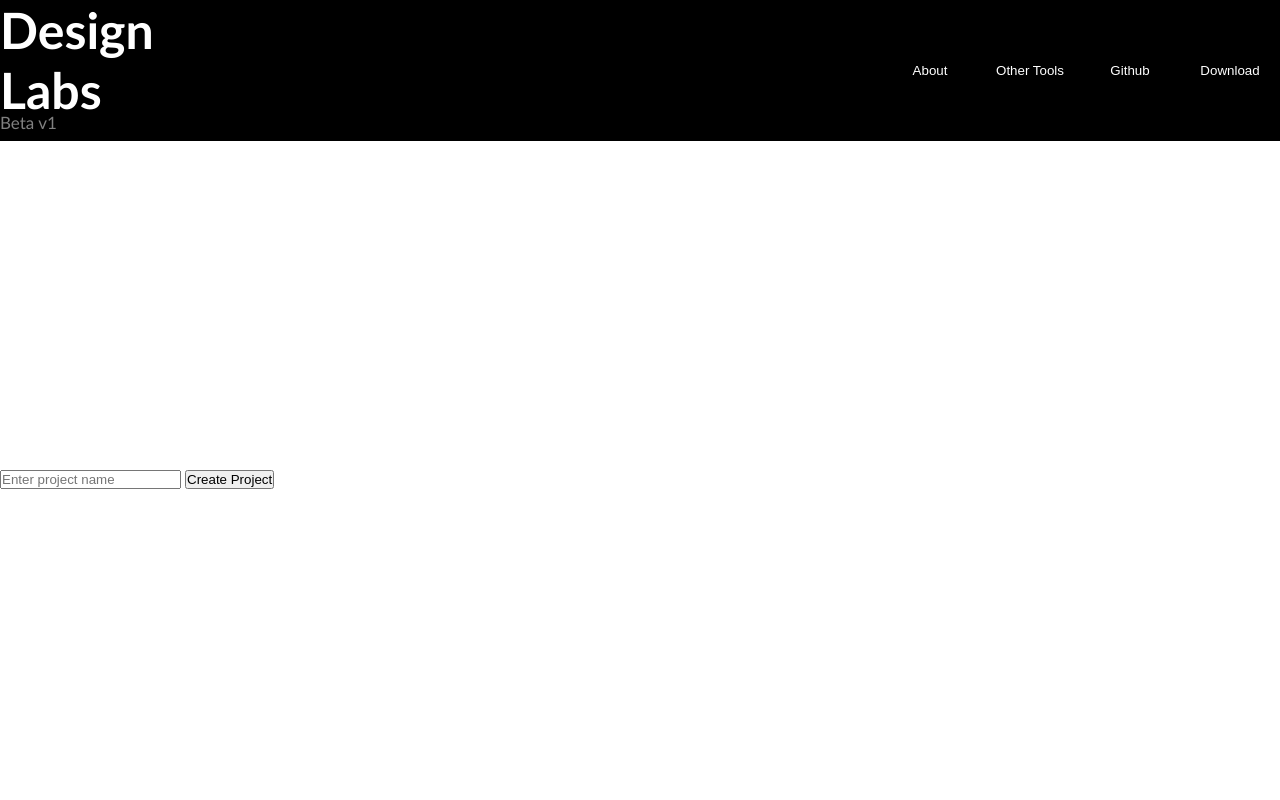
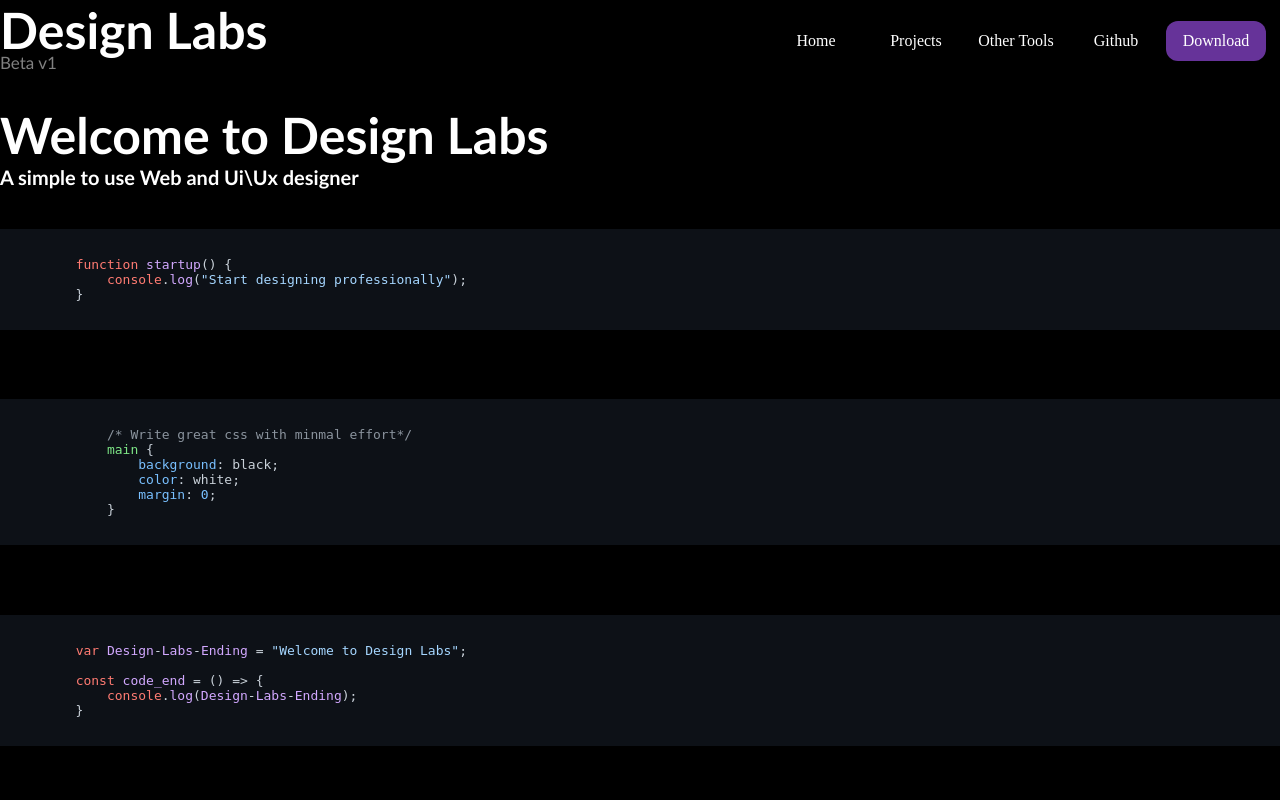
Before and after one commit to CastyiGlitchxz/Design-Labs, a Flask app: page / in a window 1280 px wide. Run offline with Flask 3, Linux system fonts and the light colour scheme; some libraries are stand-ins or nearby versions.

Commit message:
Fix some pylint checks

```diff
--- a/package.json
+++ b/package.json
@@ -12,5 +12,8 @@
     "@eslint/js": "^9.10.0",
     "eslint": "^9.10.0",
     "globals": "^15.9.0"
+  },
+  "dependencies": {
+    "highlight.js": "^11.10.0"
   }
 }
--- a/server.py
+++ b/server.py
@@ -3,12 +3,12 @@ import os
 from flask import Flask
 import flask
 from flask_socketio import SocketIO, emit
-from configuration import projectManager, application
+from configuration import ProjectManager, application
 
 app = flask.Flask(__name__)
 socketio = SocketIO(app)
 
-project = projectManager (
+project = ProjectManager (
   '',
   'CastyiGlitchxz'
 )
@@ -27,9 +27,9 @@ HTML_TEMPLATE = """
     </body>
     </html>
 """
-projects_folder_dir = f"./templates/labs/projects"
-if not os.path.exists(projects_folder_dir):
-    os.makedirs(projects_folder_dir)
+PROJECTS_FOLDER_DIR = "./templates/labs/projects"
+if not os.path.exists(PROJECTS_FOLDER_DIR):
+    os.makedirs(PROJECTS_FOLDER_DIR)
 
 @socketio.on("get_projects")
 def handle_project_fetching():
@@ -62,9 +62,17 @@ def home():
     template_string = "home.html"
     return flask.render_template(
         template_string,
-        appName = application.appName,
-        project_name = project.projectName,
+        appName = application.app_name,
+        project_name = project.project_name,
     )
+
+@app.route("/projects")
+def projects():
+    """Returns porjects page"""
+    template_string = "projects.html"
+    return flask.render_template(template_string,
+                                 appName = application.app_name,
+                                 project_name = project.project_name,)
 
 @app.route("/projects/<project_name>")
 def open_project(project_name):
@@ -74,7 +82,7 @@ def open_project(project_name):
     # start_rich_presence(f"{project.user} has the project: {project.projectName} opened")
     return flask.render_template(template_string,
                                  selected_project = f"labs/projects/{project_name}/render.html",
-                                 appName = f"{application.appName} | {project.projectName}")
+                                 appName = f"{application.app_name} | {project.project_name}")
 
 @app.route("/editor/<project_name>")
 def editor(project_name):
--- a/static/app/app.css
+++ b/static/app/app.css
@@ -5,7 +5,7 @@ body, html {
     width: 100%;
     height: 100%;
     display: grid;
-    background: ;
+    background: black;
     color: white;
 }
 
@@ -22,6 +22,7 @@ body, html {
     flex-direction: row;
     height: fit-content;
     align-items: center;
+    justify-content: space-between;
 }
 
 .nav_home .custom_design_labs_subtitle_text_p {
@@ -32,19 +33,32 @@ body, html {
 
 .nav_home .nav_links {
     height: 100%;
-    width: 80%;
+    width: 33pc;
     justify-content: right;
     display: flex;
+    align-items: center;
+    justify-content: center;
 }
 
-.nav_home .nav_links button {
+.download_button {
+    background: rebeccapurple !important;
+    color: white;
+    border-radius: 12px;
+    height: 40px !important;
+    width: 100px !important;
+}
+
+.nav_home .nav_links a {
     background: transparent;
     color: white;
     border: 0;
     height: 100%;
     min-width: 100px;
+    text-align: center;
+    text-decoration: none;
+    align-content: center;
 }
 
-.nav_home .nav_links button:hover {
-    background: blue;
+.nav_home .nav_links a:hover {
+    color: blue;
 }
--- a/static/app/index.js
+++ b/static/app/index.js
@@ -1,4 +1,10 @@
 const socket = io();
+
+document.addEventListener('DOMContentLoaded', (event) => {
+    document.querySelectorAll('pre code').forEach((block) => {
+      hljs.highlightElement(block);
+    });
+});
 
 const get_projects = () => {
     socket.emit('get_projects');
--- a/static/css/design.css
+++ b/static/css/design.css
@@ -30,6 +30,16 @@
     font-family: 'Trebuchet MS', 'Lucida Sans Unicode', 'Lucida Grande', 'Lucida Sans', Arial, sans-serif;
 }
 
+.custom_design_labs_header_text_h2 {
+    font-size: 30px;
+    font-family: 'Trebuchet MS', 'Lucida Sans Unicode', 'Lucida Grande', 'Lucida Sans', Arial, sans-serif;
+}
+
+.custom_design_labs_header_text_h3 {
+    font-size: 20px;
+    font-family: 'Trebuchet MS', 'Lucida Sans Unicode', 'Lucida Grande', 'Lucida Sans', Arial, sans-serif;
+}
+
 .custom_design_labs_subtitle_text_p {
     font-size: 17px;
     color: gray;
--- a/templates/header.html
+++ b/templates/header.html
@@ -2,6 +2,9 @@
 <link rel="stylesheet" href="/static/app/elements.css">
 <link rel="stylesheet" href="/static/css/design.css">
 <link rel="stylesheet" href="/static/app/app.css">
+<link rel="stylesheet" href="https://unpkg.com/@highlightjs/cdn-assets@11.7.0/styles/github-dark.min.css"/>
 
 <!-- Scripts for js -->
+<script src="https://cdnjs.cloudflare.com/ajax/libs/socket.io/4.5.4/socket.io.min.js"></script>
 <script type="text/javascript" src="https://livejs.com/live.js"></script>
+<script src="https://unpkg.com/@highlightjs/cdn-assets@11.7.0/highlight.min.js"></script>
--- a/templates/home.html
+++ b/templates/home.html
@@ -4,31 +4,44 @@
     <meta charset="UTF-8">
     <meta name="viewport" content="width=device-width, initial-scale=1.0">
     {% include 'header.html' %}
+    {% include 'navigational_bar.html'%}
     <title>{{appName}} | Home</title>
-    <script src="https://cdnjs.cloudflare.com/ajax/libs/socket.io/4.5.4/socket.io.min.js"></script>
 </head>
 <body>
-    <nav class="nav_home">
-        <div class="nav_logo">
-            <h1 class="custom_design_labs_header_text_h1">{{appName}}</h1>
-            <p class="custom_design_labs_subtitle_text_p">Beta v1</p>
-        </div>
+    <span>
+        <h1 class="custom_design_labs_header_text_h1">Welcome to {{appName}}</h1>
+        <h3 class="custom_design_labs_header_text_h3">A simple to use Web and Ui\Ux designer</h3>
+    </span>
 
-        <div class="nav_links">
-            <button>About</button>
-            <button>Other Tools</button>
-            <button>Github</button>
-            <button>Download</button>
-        </div>
-    </nav>
-    <p>Welcome to {{appName}} a simple to use Web and Ui\Ux designer</p>
+    <pre class="typewriter">
+        <code class="language-javascript">
+        function startup() {
+            console.log("Start designing professionally");
+        }
+        </code>
+    </pre>
 
-    <div>
-        <input type="text" placeholder="Enter project name" id="project_creation_input"/>
-        <button onclick="createProject();">Create Project</button>
-    </div>
+    <pre class="typewriter">
+        <code class="language-css">
+            /* Write great css with minmal effort*/
+            main {
+                background: black;
+                color: white;
+                margin: 0;
+            }
+        </code>
+    </pre>
 
-    <div id="projects_list"></div>
-    <script src="/static/app/index.js"></script>
+    <pre class="typewriter">
+        <code class="language-javascript">
+        var Design-Labs-Ending = "Welcome to Design Labs";
+
+        const code_end = () => {
+            console.log(Design-Labs-Ending);
+        }
+        </code>
+    </pre>
+
+    <script src="/static/app/index.js" type="module"></script>
 </body>
 </html>
--- /dev/null
+++ b/templates/navigational_bar.html
@@ -0,0 +1,16 @@
+{% block navigational_bar %}
+<nav class="nav_home">
+    <div class="nav_logo">
+        <h1 class="custom_design_labs_header_text_h1">{{appName}}</h1>
+        <p class="custom_design_labs_subtitle_text_p">Beta v1</p>
+    </div>
+
+    <div class="nav_links">
+        <a href=".">Home</a>
+        <a href="/projects">Projects</a>
+        <a href="#">Other Tools</a>
+        <a href="https://github.com/CastyiGlitchxz/Design-Labs" target="_blank">Github</a>
+        <a href="#" class="download_button">Download</a>
+    </div>
+</nav>
+{% endblock navigational_bar %}
```
Also changed, not shown: configuration.py (+12 -12 lines), jsconfig.json (added, +15 -0 lines), templates/projects.html (added, +19 -0 lines), README.md, package-lock.json.
